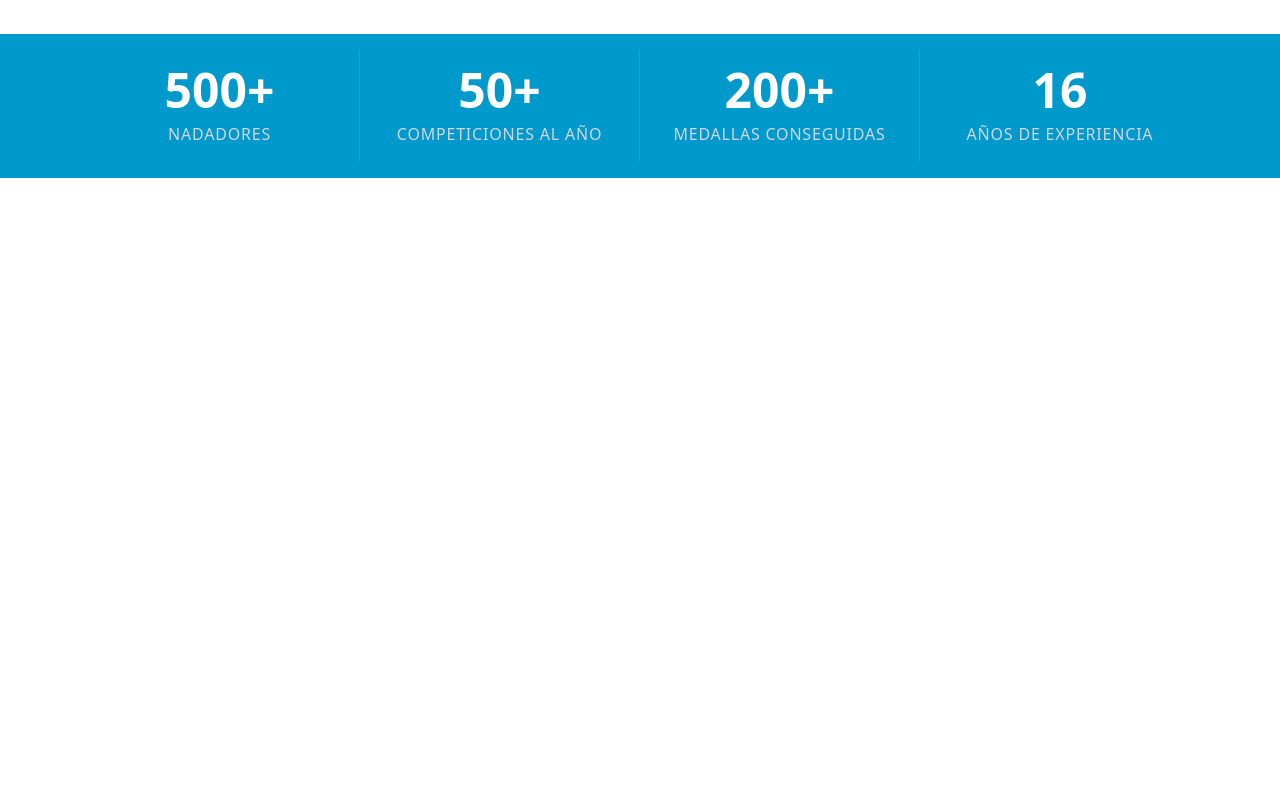
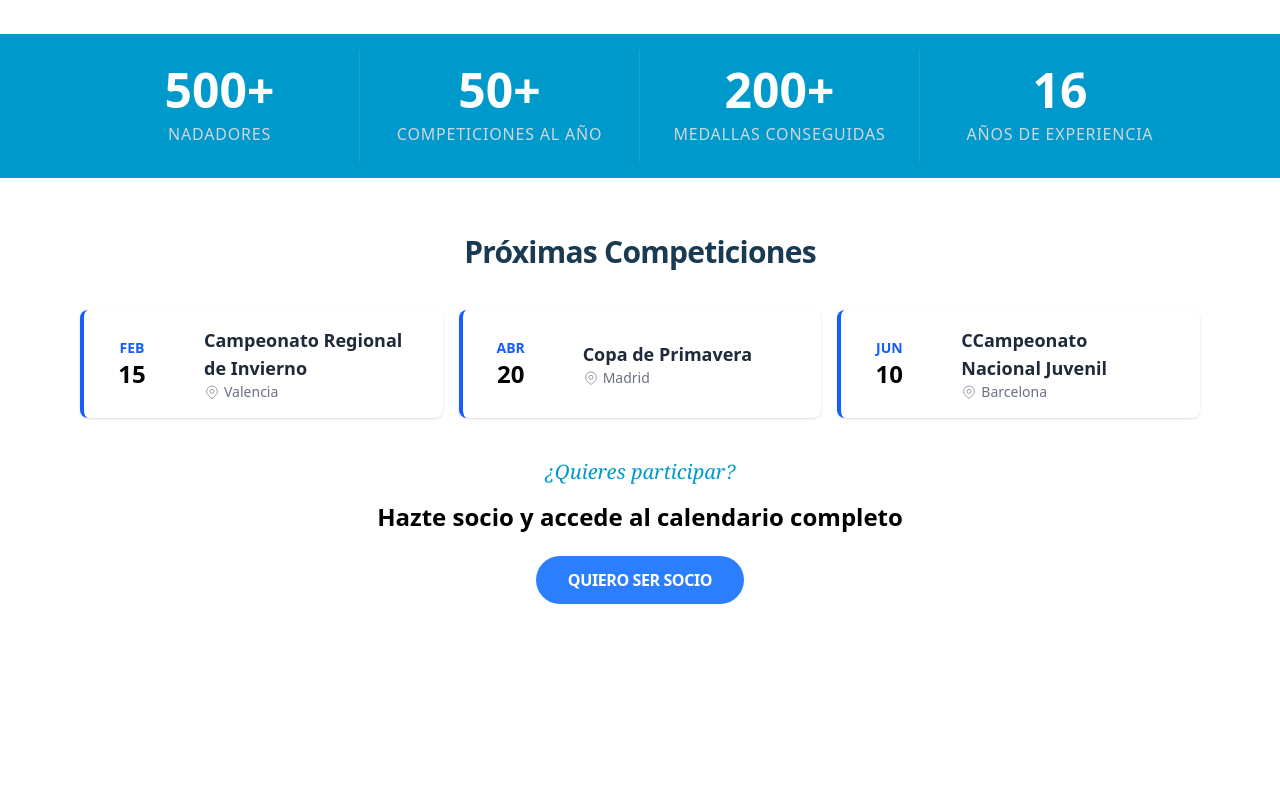
Before and after one commit to chriskwork/natabase, a PHP site: page / in a window 1280 px wide. Shown: the part 1940-2744 px from the top of the page. Before the commit the page ends 2118 px from the top, so only its background shows below. Run offline with PHP 8.4, Linux system fonts and the light colour scheme; style sheets or scripts are compiled from the project's sources.

Commit message:
Added programs, eventos

```diff
--- a/index.php
+++ b/index.php
@@ -33,7 +33,7 @@
 <main class="mx-auto mt-14">
 
   <!-- sobre nosotros(el club link) -->
-  <section id="#sobre-nosotros" class="">
+  <section id="sobre-nosotros" class="">
     <div class="flex md:flex-row flex-col gap-8 mx-auto mb-10 px-4 max-w-6xl container">
       <div class="md:basis-1/2">
         <p class="text-gray-400">Sobre Nosotros</p>
@@ -82,7 +82,7 @@
   </section>
 
   <!-- programs section -->
-  <section id="#programa" class="mx-auto mt-14 px-4 max-w-6xl text-center">
+  <section id="programas" class="mx-auto mt-14 px-4 max-w-6xl text-center scroll-mt-10">
     <h2 class="mb-8 font-bold text-brand-navy text-3xl text-center tracking-tight">
       Un programa para cada etapa
     </h2>
@@ -224,6 +224,80 @@
     </div>
   </section>
 
+  <!-- eventos section -->
+  <section id="eventos" class="mx-auto mt-14 px-4 max-w-6xl text-center scroll-mt-10">
+    <h2 class="mb-10 font-bold text-brand-navy text-3xl text-center tracking-tight">
+      Próximas Competiciones
+    </h2>
+
+    <!-- eventos container -->
+    <div class="gap-4 grid grid-cols-1 md:grid-cols-3 mb-10 text-left">
+
+      <div class="flex items-center bg-white shadow-sm p-4 border-blue-600 border-l-4 rounded-lg">
+        <div class="w-16 text-center shrink-0">
+          <span class="block font-bold text-blue-600 text-sm uppercase">Feb</span>
+          <span class="font-black text-2xl">15</span>
+        </div>
+        <div class="ml-6 px-4 grow">
+          <h3 class="font-bold text-gray-800 text-lg">Campeonato Regional de Invierno</h3>
+          <p class="flex items-center gap-1 text-gray-500 text-sm">
+            <svg class="w-4 h-4" fill="none" stroke="currentColor" viewBox="0 0 24 24">
+              <path d="M17.657 16.657L13.414 20.9a1.998 1.998 0 01-2.827 0l-4.244-4.243a8 8 0 1111.314 0z" />
+              <path d="M15 11a3 3 0 11-6 0 3 3 0 016 0z" />
+            </svg>
+            Valencia
+          </p>
+        </div>
+      </div>
+
+      <div class="flex items-center bg-white shadow-sm p-4 border-blue-600 border-l-4 rounded-lg">
+        <div class="w-16 text-center shrink-0">
+          <span class="block font-bold text-blue-600 text-sm uppercase">Abr</span>
+          <span class="font-black text-2xl">20</span>
+        </div>
+        <div class="ml-6 px-4 grow">
+          <h3 class="font-bold text-gray-800 text-lg">Copa de Primavera</h3>
+          <p class="flex items-center gap-1 text-gray-500 text-sm">
+            <svg class="w-4 h-4" fill="none" stroke="currentColor" viewBox="0 0 24 24">
+              <path d="M17.657 16.657L13.414 20.9a1.998 1.998 0 01-2.827 0l-4.244-4.243a8 8 0 1111.314 0z" />
+              <path d="M15 11a3 3 0 11-6 0 3 3 0 016 0z" />
+            </svg>
+            Madrid
+          </p>
+        </div>
+      </div>
+
+      <div class="flex items-center bg-white shadow-sm p-4 border-blue-600 border-l-4 rounded-lg">
+        <div class="w-16 text-center shrink-0">
+          <span class="block font-bold text-blue-600 text-sm uppercase">Jun</span>
+          <span class="font-black text-2xl">10</span>
+        </div>
+        <div class="ml-6 px-4 grow">
+          <h3 class="font-bold text-gray-800 text-lg">CCampeonato Nacional Juvenil</h3>
+          <p class="flex items-center gap-1 text-gray-500 text-sm">
+            <svg class="w-4 h-4" fill="none" stroke="currentColor" viewBox="0 0 24 24">
+              <path d="M17.657 16.657L13.414 20.9a1.998 1.998 0 01-2.827 0l-4.244-4.243a8 8 0 1111.314 0z" />
+              <path d="M15 11a3 3 0 11-6 0 3 3 0 016 0z" />
+            </svg>
+            Barcelona
+          </p>
+        </div>
+      </div>
+
+    </div>
+
+    <div class="">
+      <p class="mb-4 font-serif font-medium text-brand-turquoise text-xl italic">¿Quieres participar?</p>
+      <h3 class="mb-6 font-bold text-2xl leading-tight">Hazte socio y accede al <br class="md:hidden"> calendario completo</h3>
+      <a href="#" class="inline-block bg-blue-500 hover:bg-blue-50 px-8 py-3 rounded-full font-bold text-white uppercase tracking-tight transition-colors">
+        Quiero Ser Socio
+      </a>
+    </div>
+
+
+
+  </section>
+
   <div style="height: 200px;"></div>
 </main>
 
```
